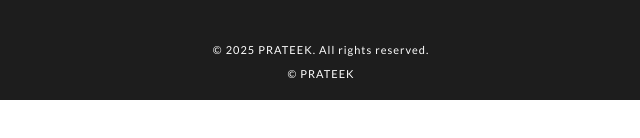
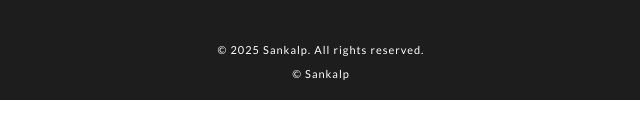
Before and after one commit to SankalpSuthar/Trendzee, a plain HTML site: page footer.html in a window 1280 px wide. Shown: the part 228-366 px from the top of the page, 319-959 px from the left. Drawn offline with Linux system fonts and the light colour scheme.

Commit message:
Update footer.html

```diff
--- a/footer.html
+++ b/footer.html
@@ -45,8 +45,8 @@
                     <p> united states </p>
                 </div>
             </div>
-            <div id="credit"> <p>&copy; 2025 PRATEEK. All rights reserved.</p>
-                <a href="https://www.linkedin.com/in/prateek-bb81092b3/"> © PRATEEK </a>  </div>
+            <div id="credit"> <p>&copy; 2025 Sankalp. All rights reserved.</p>
+                <a href=""> © Sankalp </a>  </div>
         </section>
 
     </footer>
```
